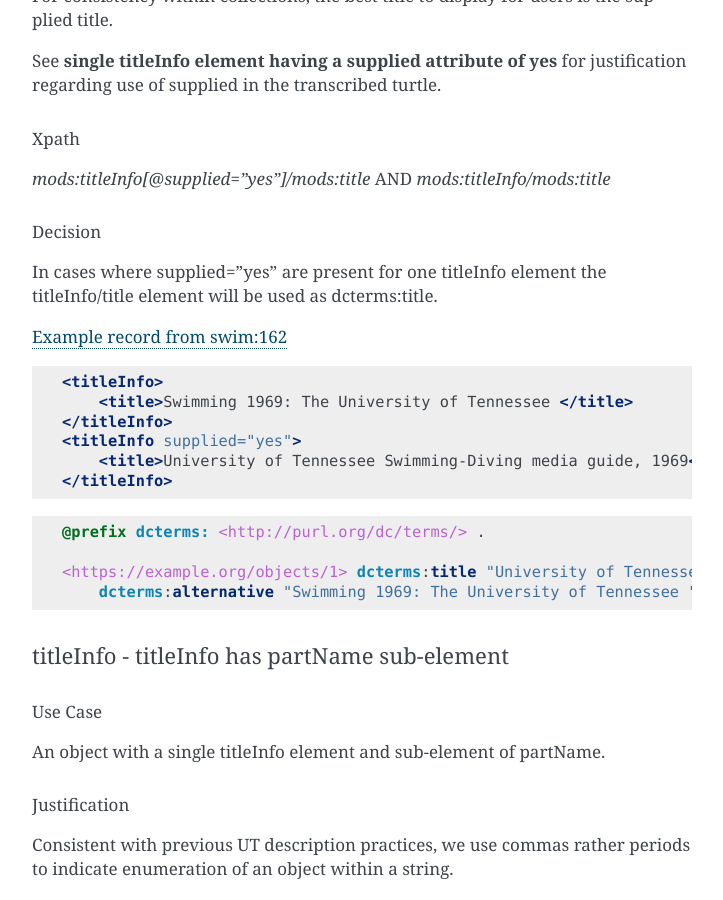
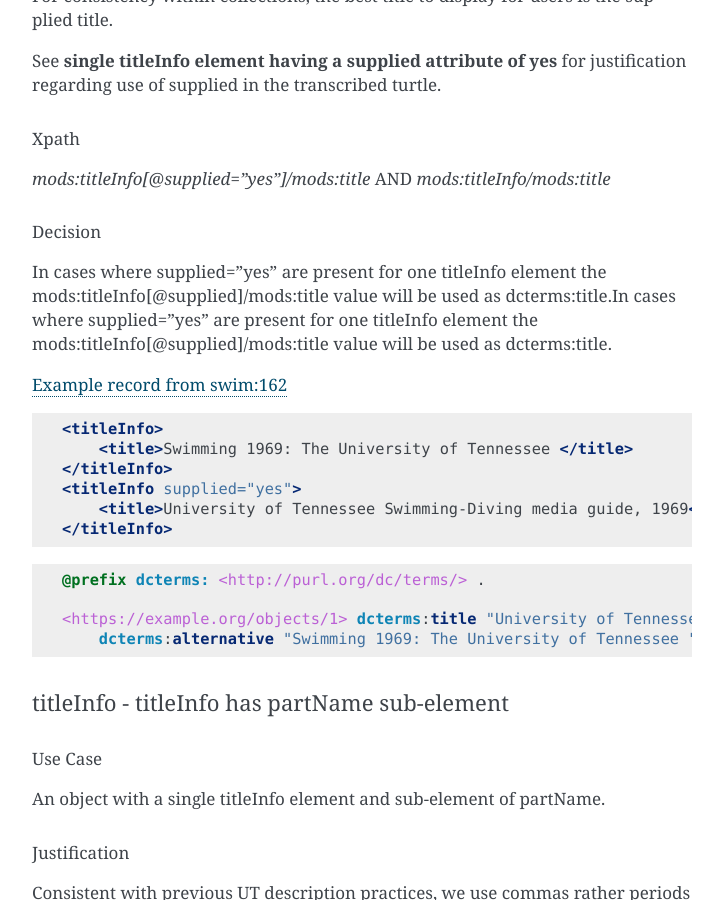
Before and after one commit to UTKcataloging/mods_to_rdf, a Sphinx documentation site: the page built from docs/source/contents/4_draft_mapping.rst, in a window 1280 px wide and 900 px high, scrolled down 3552 px. Shown: the whole window, without its empty margins (388-1111 px from the left). Built offline with Sphinx 7.4.7, drawn with Linux system fonts in a browser that asks for light colours; formulas are drawn with MathJax 3; some of the changed text lies outside the part shown.

Commit message:
Addressing typos/language changes to decisions and headings.

```diff
--- a/docs/source/contents/4_draft_mapping.rst
+++ b/docs/source/contents/4_draft_mapping.rst
@@ -175,7 +175,7 @@ Xpath
 Decision
 ^^^^^^^^
 
-In cases where supplied="yes" are present for one titleInfo element the titleInfo/title element will be used as dcterms:title.
+In cases where supplied="yes" are present for one titleInfo element the mods:titleInfo[@supplied]/mods:title value will be used as dcterms:title.In cases where supplied="yes" are present for one titleInfo element the mods:titleInfo[@supplied]/mods:title value will be used as dcterms:title.
 
 `Example record from swim:162 <https://digital.lib.utk.edu/collections/islandora/object/swim:162/datastream/MODS/>`_
 
@@ -256,7 +256,7 @@ Xpath
 
 Decision
 ^^^^^^^^
-The string contained nonSort will be prepended to the <title>.
+The string contained within the nonSort element will be prepended to the title value.
 
 `Example record from volvoices:2890 <https://digital.lib.utk.edu/collections/islandora/object/volvoices:2890/datastream/MODS/>`_
 
@@ -280,7 +280,7 @@ titleInfo - Multiple titleInfo elements with one having a type of alternative
 Use Case
 ^^^^^^^^
 
-An object with a two titleInfo elements and one having an attribute of type="alternative".
+An object with two titleInfo elements and one having an attribute of type="alternative".
 
 Justification
 ^^^^^^^^^^^^^
```
Also changed, not shown: other parts of docs/source/contents/4_draft_mapping.rst (+1 -1 lines).
